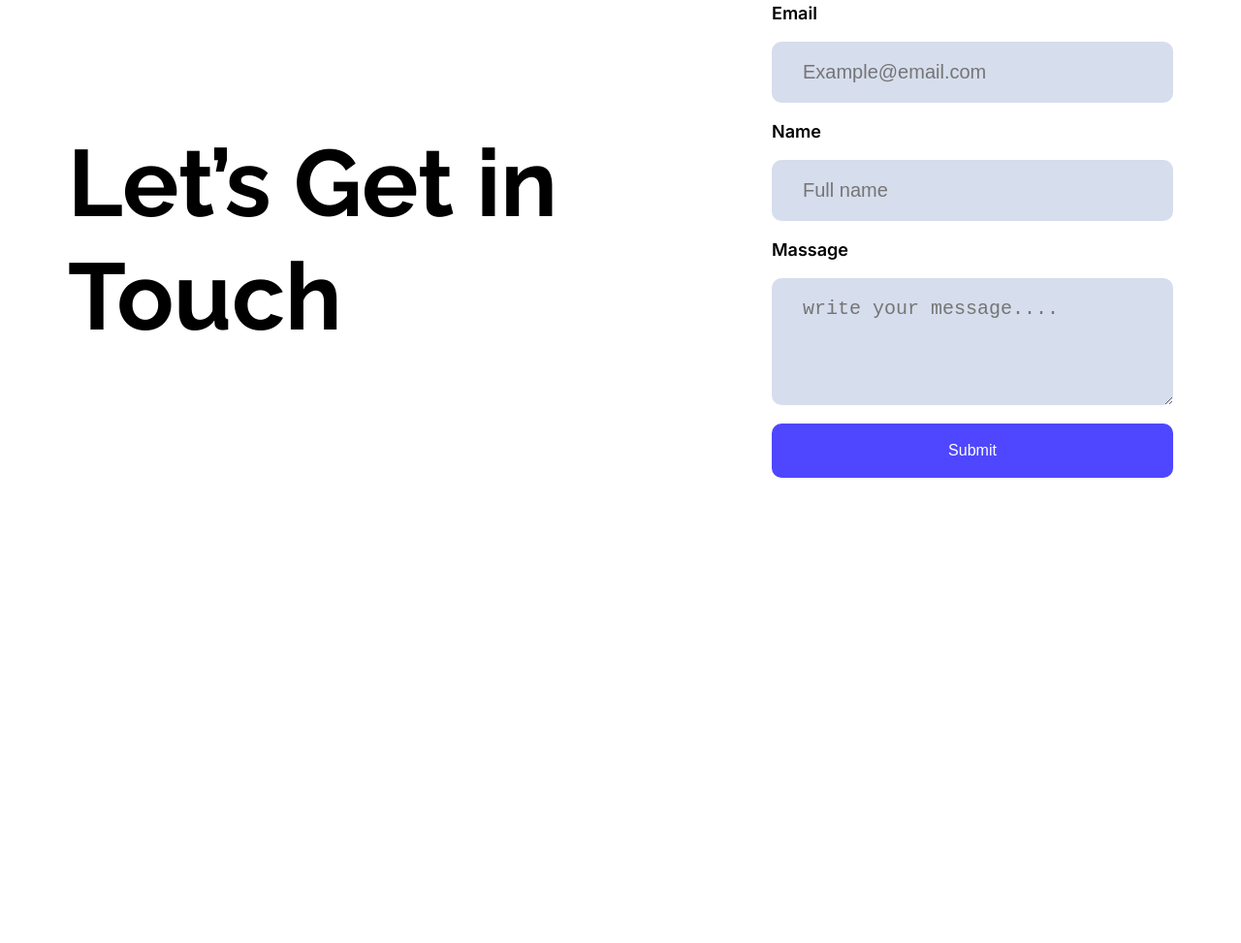
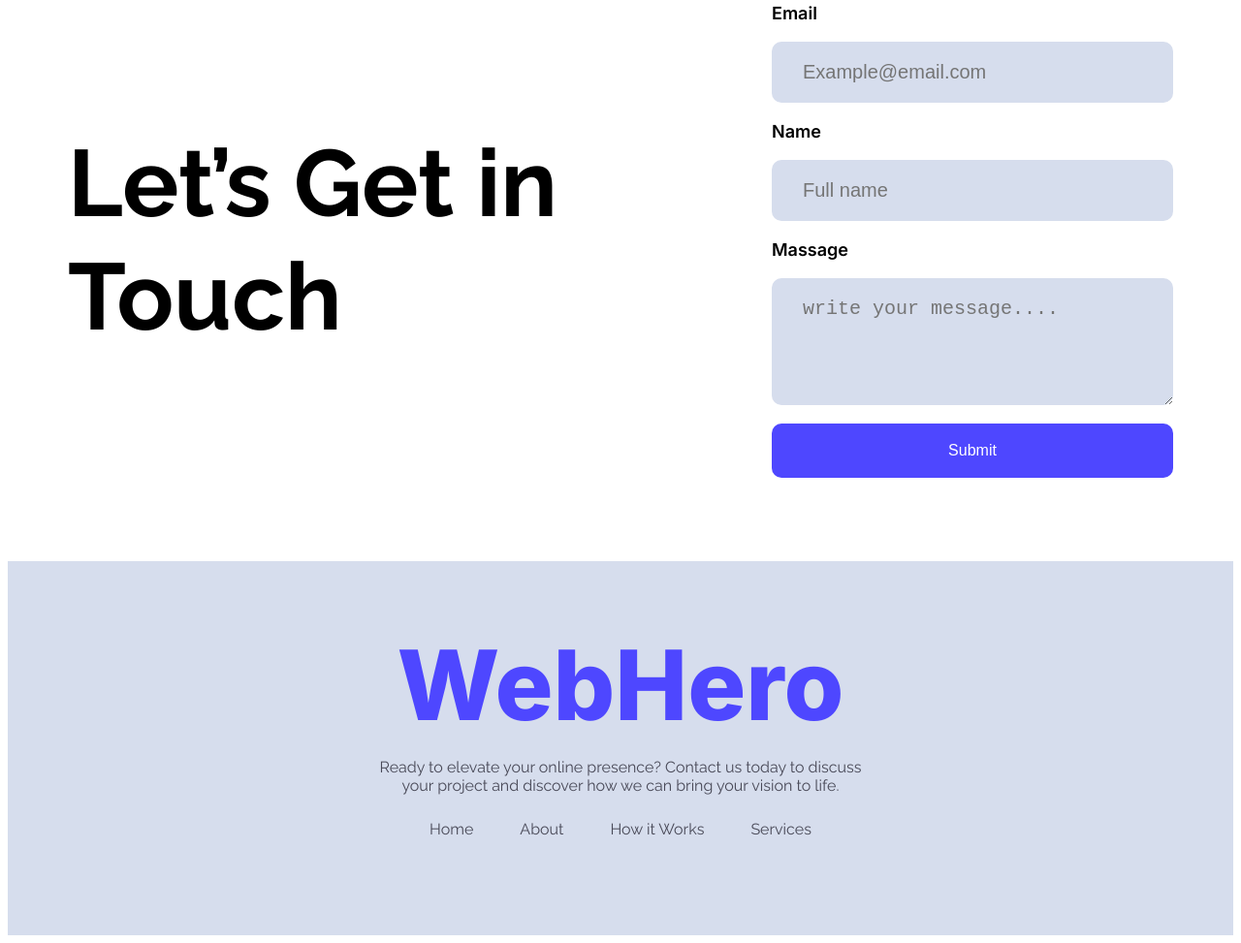
Before and after one commit to Shajid1041/Pro-hero-assignment-01, a plain HTML site: page index.html in a window 1280 px wide. Shown: the part 2380-3353 px from the top of the page at 97% size. Before the commit the page ends 2959 px from the top, so only its background shows below. Drawn offline with Linux system fonts and the light colour scheme.

Commit message:
added footer section

```diff
--- a/index.html
+++ b/index.html
@@ -24,7 +24,7 @@
         <h1 class="inter-logo">WebHero</h1>
         <a href=""><button class="btn">Sign Up</button></a>
       </nav>
-      <div class="hero-section">
+      <div class="hero-section" id="hero-section">
         <h1 class="hero-text">
           Cool Dark UI Template for <br />
           Webflow Agencies!
@@ -151,7 +151,16 @@
       </section>
     </main>
     <footer>
-
+      <h1 class="footer-title inter-logo">WebHero</h1>
+      <p class="footer-subtitle">
+        Ready to elevate your online presence? Contact us today to discuss <br> your project and discover how we can bring your vision to life.
+      </p>
+      <div class="footer-link-container">
+        <a href="#hero-section" class="footer-link">Home</a>
+        <a href="https://web.programming-hero.com/course-details" class="footer-link">About</a
+        ><a href="https://web.programming-hero.com/home" class="footer-link">How it Works</a>
+        <a href="https://github.com/ProgrammingHero1/B12A01-landing-launchpad" class="footer-link">Services</a>
+      </div>
     </footer>
   </body>
 </html>
--- a/styles/style.css
+++ b/styles/style.css
@@ -245,3 +245,36 @@ nav h1{
 /* news-letter section style end */
 
 /* footer sectoion style start  */
+
+footer{
+    background-color: #D6DDED;
+    display: flex;
+    flex-direction: column;
+    align-items: center;
+    justify-content: center;
+    padding-bottom: 100px;
+
+}
+footer .footer-title{
+    font-size: 100px;
+    margin-bottom: 15px;
+}
+footer .footer-subtitle{
+    color: hsl(244, 16%, 17% ,80%);
+    margin-top: 0;
+    font-size: 16px;
+    text-align: center;
+}
+
+footer .footer-link-container{
+    display: flex;
+    justify-content: space-around;
+    align-items: center;
+    gap: 48px;
+    margin-top: 10px;
+}
+footer .footer-link-container a{
+    text-decoration: none;
+    font-size: 16px;
+    color: hsl(244, 16%, 17% ,80%);
+}
```
